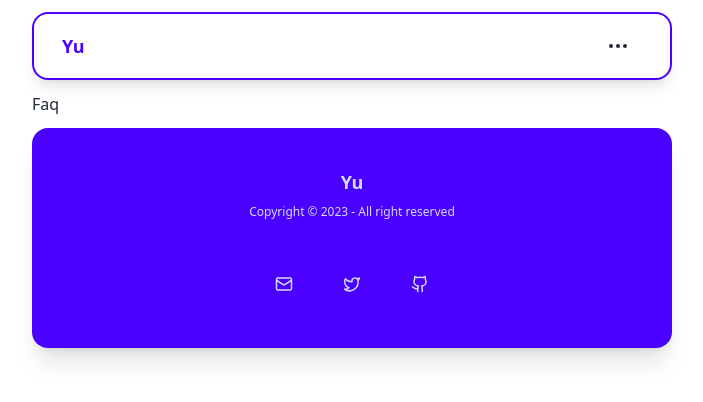
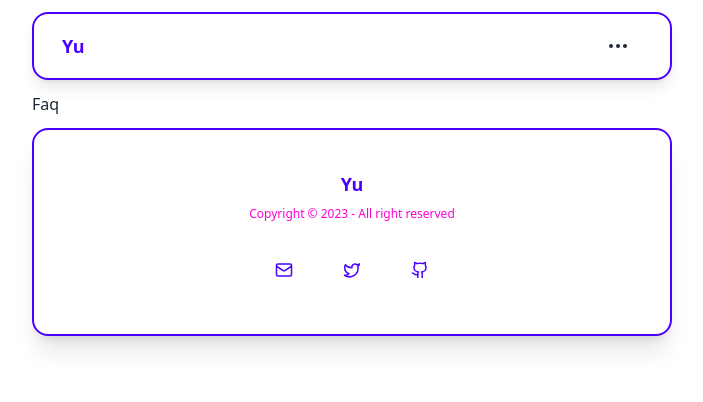
Before and after one commit to piotrszubert/blog-template-daisy, a Next.js app: page /faq in a window 1280 px wide. Shown: the top 402 px of the page, without its empty margins (288-991 px from the left). Built offline with nearby package versions, Linux system fonts and the light colour scheme.

Commit message:
outlined footer

```diff
--- a/app/components/footer.tsx
+++ b/app/components/footer.tsx
@@ -3,10 +3,10 @@ import { siteConfig } from "@/config/site"
 
 export const Footer = () => {
   return (
-    <footer className="footer footer-center my-3 rounded-[var(--rounded-box)] bg-primary p-10 text-primary-content shadow-xl">
+    <footer className="footer footer-center gap-y-6 my-3 rounded-[var(--rounded-box)] border-primary border-2 text-primary p-10 shadow-xl">
       <aside>
         <p className="text-lg font-bold">{siteConfig.site.name}</p>
-        <p className="text-xs">Copyright © 2023 - All right reserved</p>
+        <p className="text-xs text-secondary">Copyright © 2023 - All right reserved</p>
       </aside>
       <nav>
         <div className="grid grid-flow-col gap-4">
```
